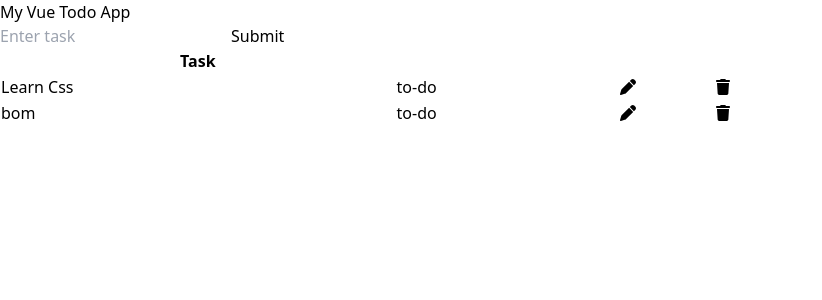
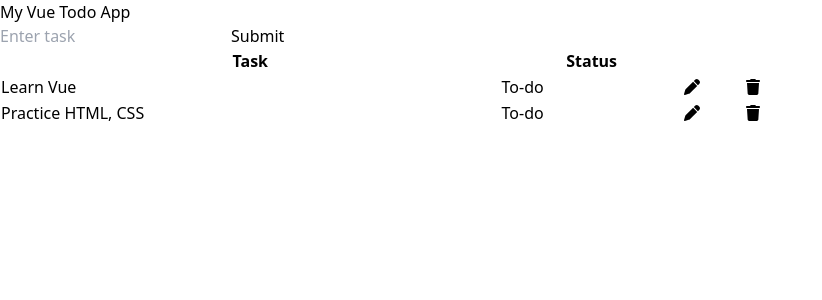
Before and after one commit to anjaplemenitas/vue-todo-app, a Vue app: page / in a window 1280 px wide. Shown: the top 300 px of the page, without its empty margins (0-822 px from the left). Built offline with nearby package versions, Linux system fonts and the light colour scheme.

Commit message:
Adding class and style binding

```diff
--- a/src/components/TodoApp.vue
+++ b/src/components/TodoApp.vue
@@ -21,7 +21,6 @@
     <!-- task table -->
     <div class="container flex justify-center mx-auto mt-5">
       <div class="flex flex-col">
-        <!-- <div class="w-full"> -->
         <div class="border-b border-gray-200 shadow">
           <table class="divide-y divide-gray-300" style="width: 50rem;">
             <thead class="text-left bg-gray-50">
@@ -30,7 +29,7 @@
                   Task
                 </th>
                 <th class="pl-5 py-2 w-40 text-xs text-gray-500">
-                  {{ task.status }}
+                  Status
                 </th>
                 <th class="py-2 text-xs text-gray-500"></th>
                 <th class="py-2 text-xs text-gray-500"></th>
@@ -44,7 +43,9 @@
               >
                 <td class="px-6 py-4">
                   <div class="text-sm text-gray-900">
-                    {{ task.name }}
+                    <span :class="{ 'line-through': task.status === 'Done' }">
+                      {{ task.name }}
+                    </span>
                   </div>
                 </td>
                 <td class="px-6 py-4">
@@ -77,7 +78,6 @@
         </div>
       </div>
     </div>
-    <!-- </div> -->
   </div>
 </template>
 
@@ -93,8 +93,8 @@ export default {
       editedTask: null,
       avaliableStatuses: ['To-do', 'In-progress', 'Done'],
       tasks: [
-        { name: 'Learn Css', status: 'to-do' },
-        { name: 'bom', status: 'to-do' },
+        { name: 'Learn Vue', status: 'To-do' },
+        { name: 'Practice HTML, CSS', status: 'To-do' },
       ],
     }
   },
@@ -130,4 +130,8 @@ export default {
 </script>
 
 <!-- Add "scoped" attribute to limit CSS to this component only -->
-<style scoped></style>
+<style scoped>
+.pointer {
+  cursor: pointer;
+}
+</style>
```
